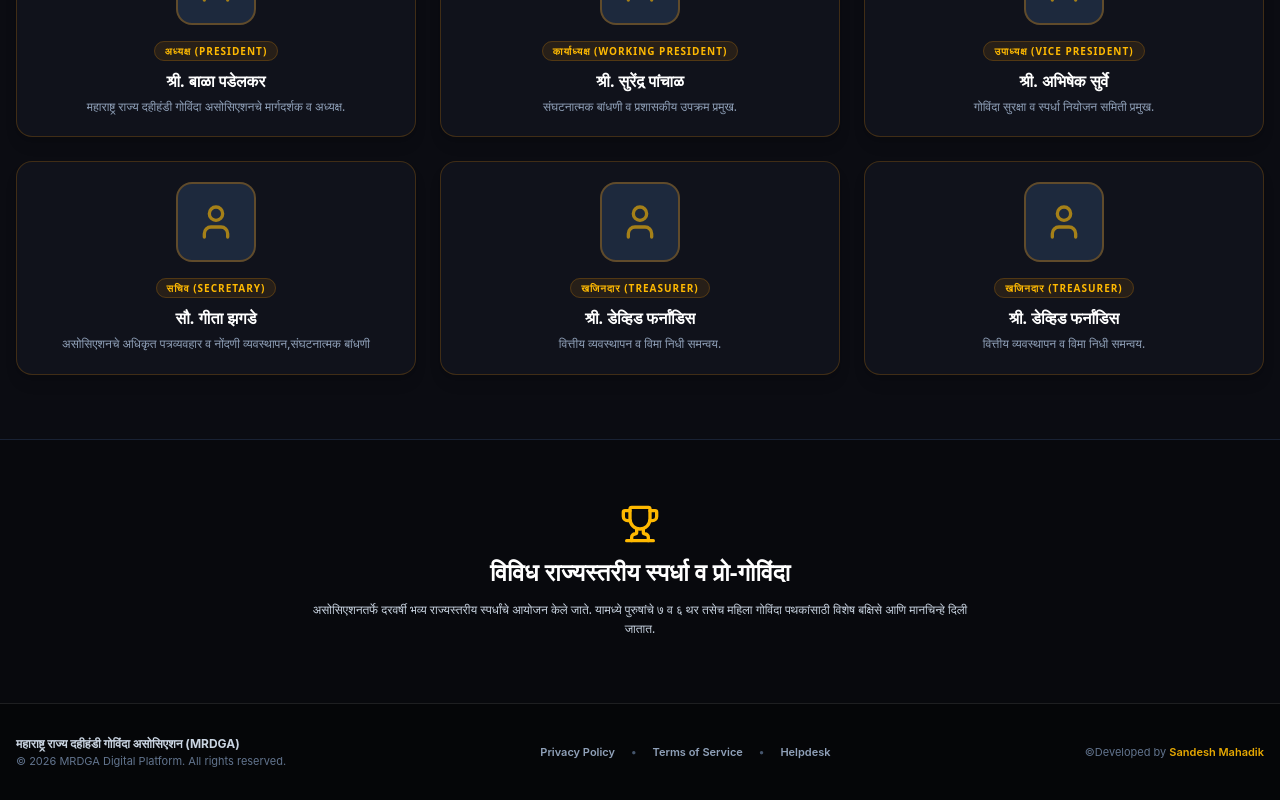
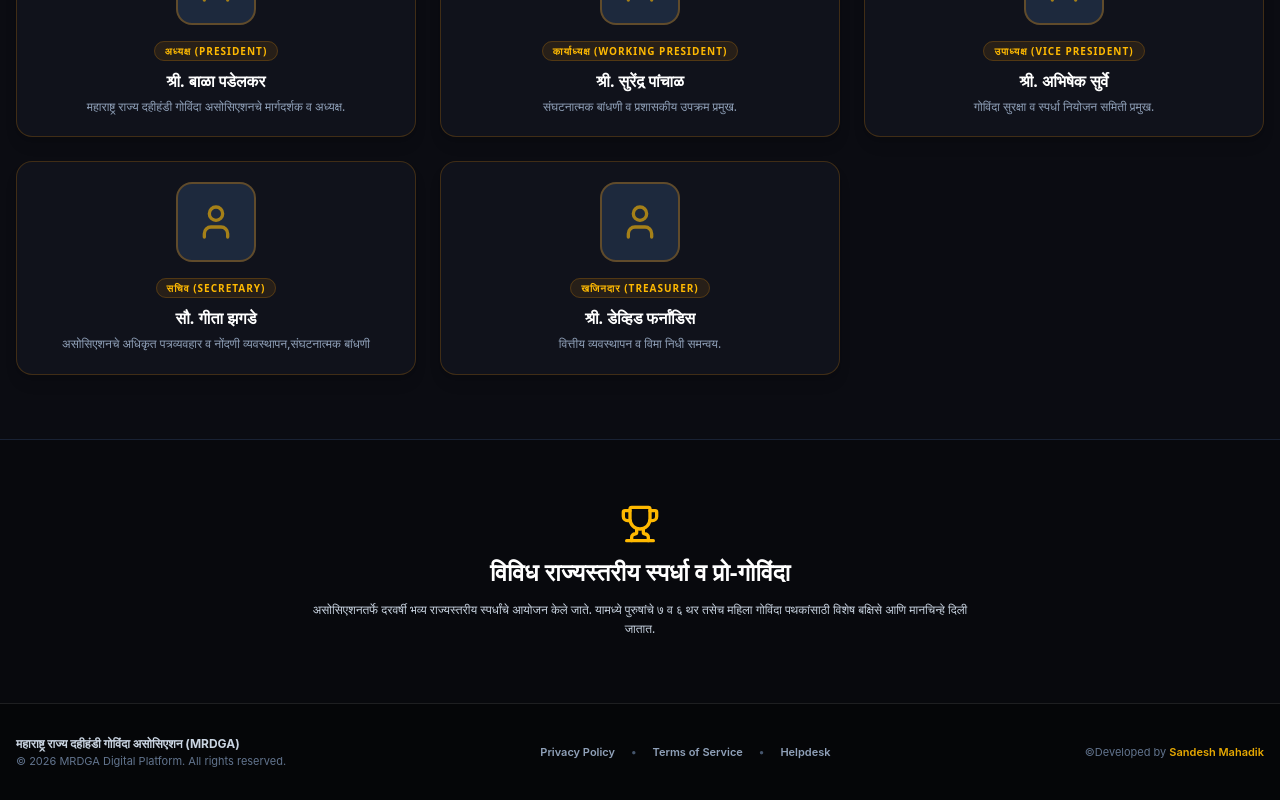
Before and after one commit to mrdgassociation/mrdga, a React (Vite) app: page /#/about in a window 1280 px wide. Shown: the part 1198-1998 px from the top of the page. Built offline with nearby package versions, Linux system fonts and the light colour scheme; no server answers; the database is empty.

Commit message:
changes in About

```diff
--- a/src/pages/About.jsx
+++ b/src/pages/About.jsx
@@ -35,12 +35,6 @@ export default function About() {
     },
 
     {
-      role: "खजिनदार (Treasurer)",
-      name: "श्री. डेव्हिड फर्नांडिस",
-      image: "",
-      desc: "वित्तीय व्यवस्थापन व विमा निधी समन्वय."
-    },
-     {
       role: "खजिनदार (Treasurer)",
       name: "श्री. डेव्हिड फर्नांडिस",
       image: "",
```
